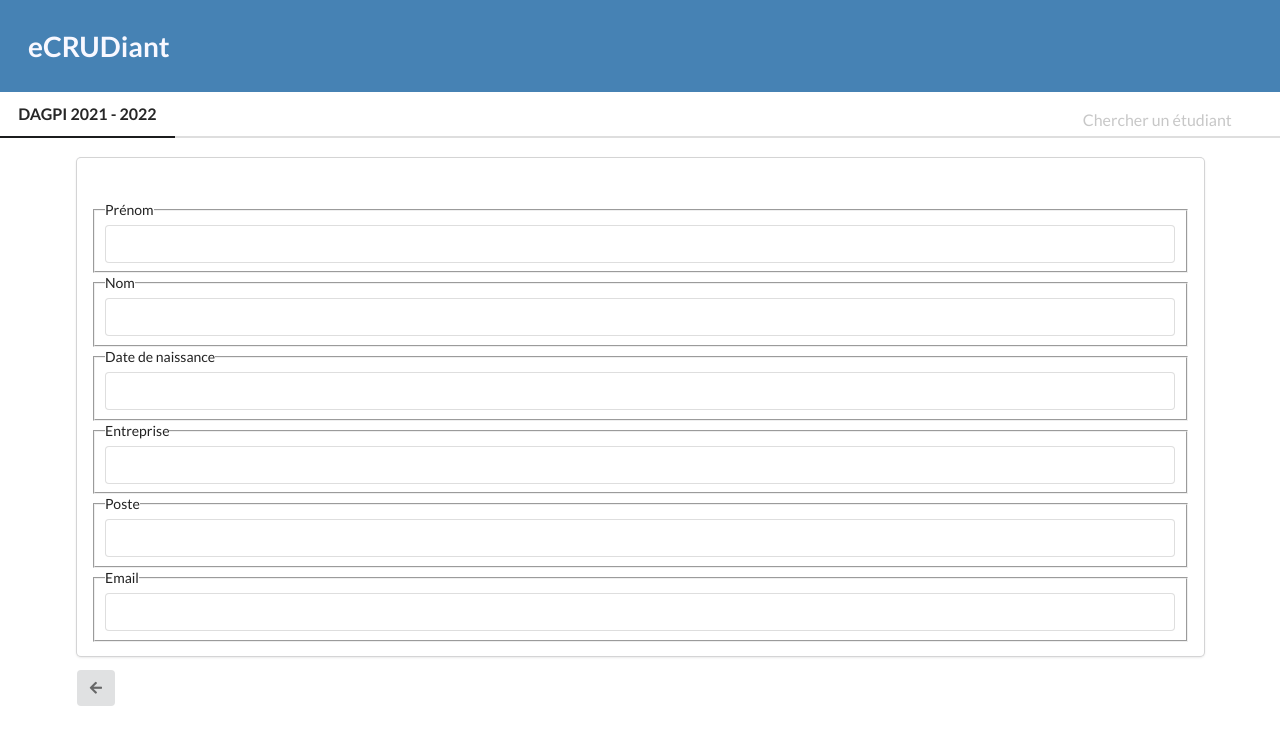
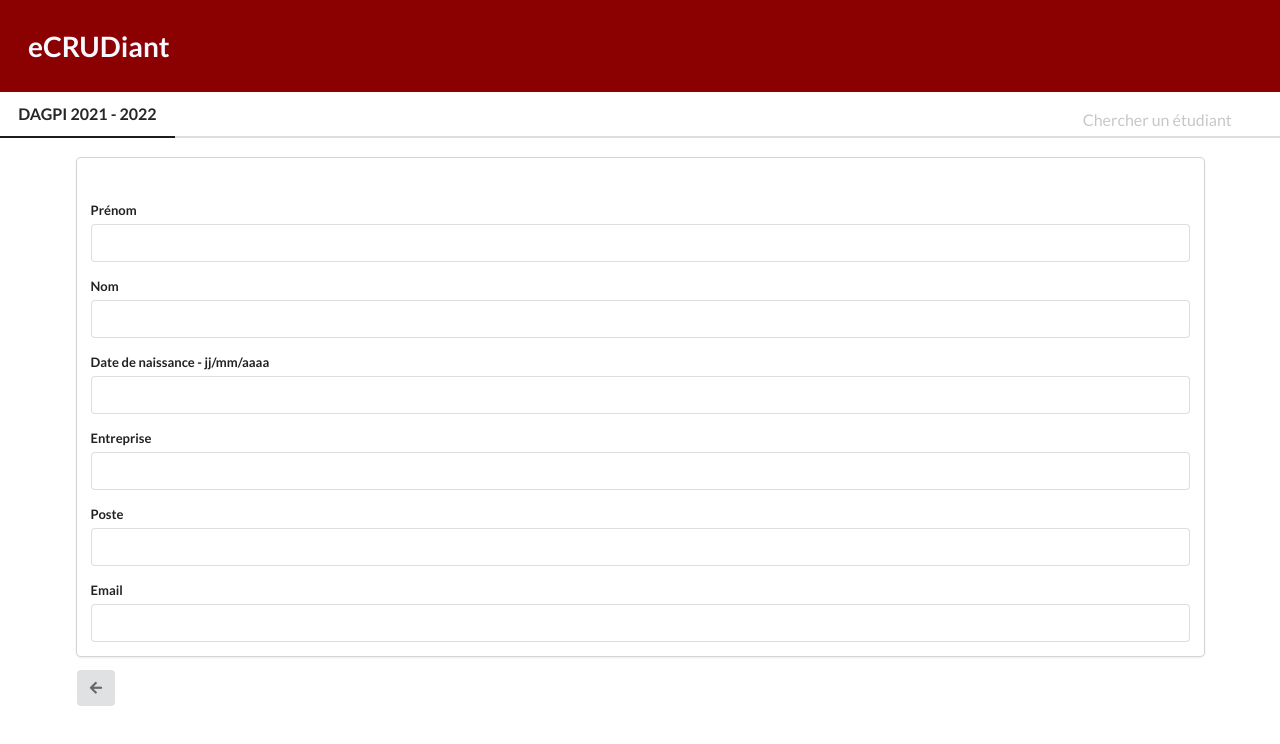
Before and after one commit to FlorianGomas/ecrudiant-front, an Angular app: page /etudiant/1/edit in a window 1280 px wide. Shown: the top 744 px of the page. Built offline with nearby package versions, Linux system fonts and the light colour scheme; no server answers.

Commit message:
style formulaire

```diff
--- a/src/app/edit-form/edit-form.component.html
+++ b/src/app/edit-form/edit-form.component.html
@@ -3,30 +3,30 @@
         <div class="content">
             <h1>{{student.firstName}} {{student.lastName}}</h1>
             <form  [formGroup]="studentForm" method="post" class="ui form" id="formModif" (ngSubmit)="submit()">
-                <fieldset>
-                    <legend>Prénom</legend>
+                <div class="field">
+                    <label>Prénom</label>
                     <input type="text" id="firstName" formControlName="firstName">
-                </fieldset>
-                <fieldset>
-                    <legend>Nom</legend>
+                </div>
+                <div class="field">
+                    <label>Nom</label>
                     <input type="text" formControlName="lastName">
-                </fieldset>
-                <fieldset>
-                    <legend>Date de naissance</legend>
+                </div>
+                <div class="field">
+                    <label>Date de naissance - jj/mm/aaaa</label>
                     <input type="text" id="birthday" formControlName="birthday">
-                </fieldset>
-                <fieldset>
-                    <legend>Entreprise</legend>
+                </div>
+                <div class="field">
+                    <label>Entreprise</label>
                     <input type="text" id="company" formControlName="company">
-                </fieldset>
-                <fieldset>
-                    <legend>Poste</legend>
+                </div>
+                <div class="field">
+                    <label>Poste</label>
                     <input type="text" id="jobTitle" formControlName="jobTitle">
-                </fieldset>
-                <fieldset>
-                    <legend>Email</legend>
+                </div>
+                <div class="field">
+                    <label>Email</label>
                     <input type="text" id="email" formControlName="email">
-                </fieldset>
+                </div>
             </form>
         </div>
     </div>
--- a/src/app/recherche/recherche.component.css
+++ b/src/app/recherche/recherche.component.css
@@ -1,6 +1,6 @@
 h1 {
     padding: 1em;
-    background-color: steelblue;
+    background-color: darkred;
     color: ghostwhite;
     margin: 0;
 }
```
